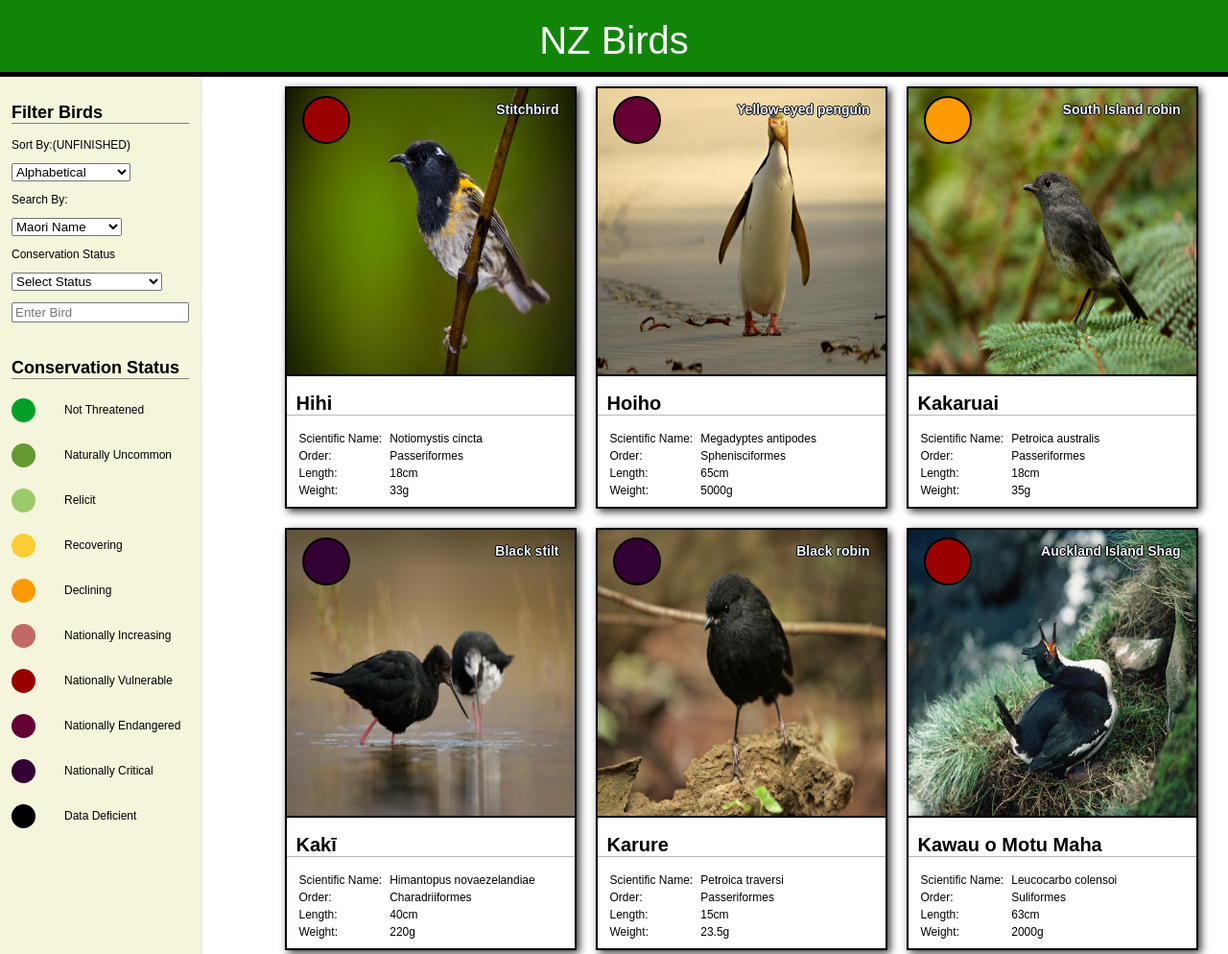
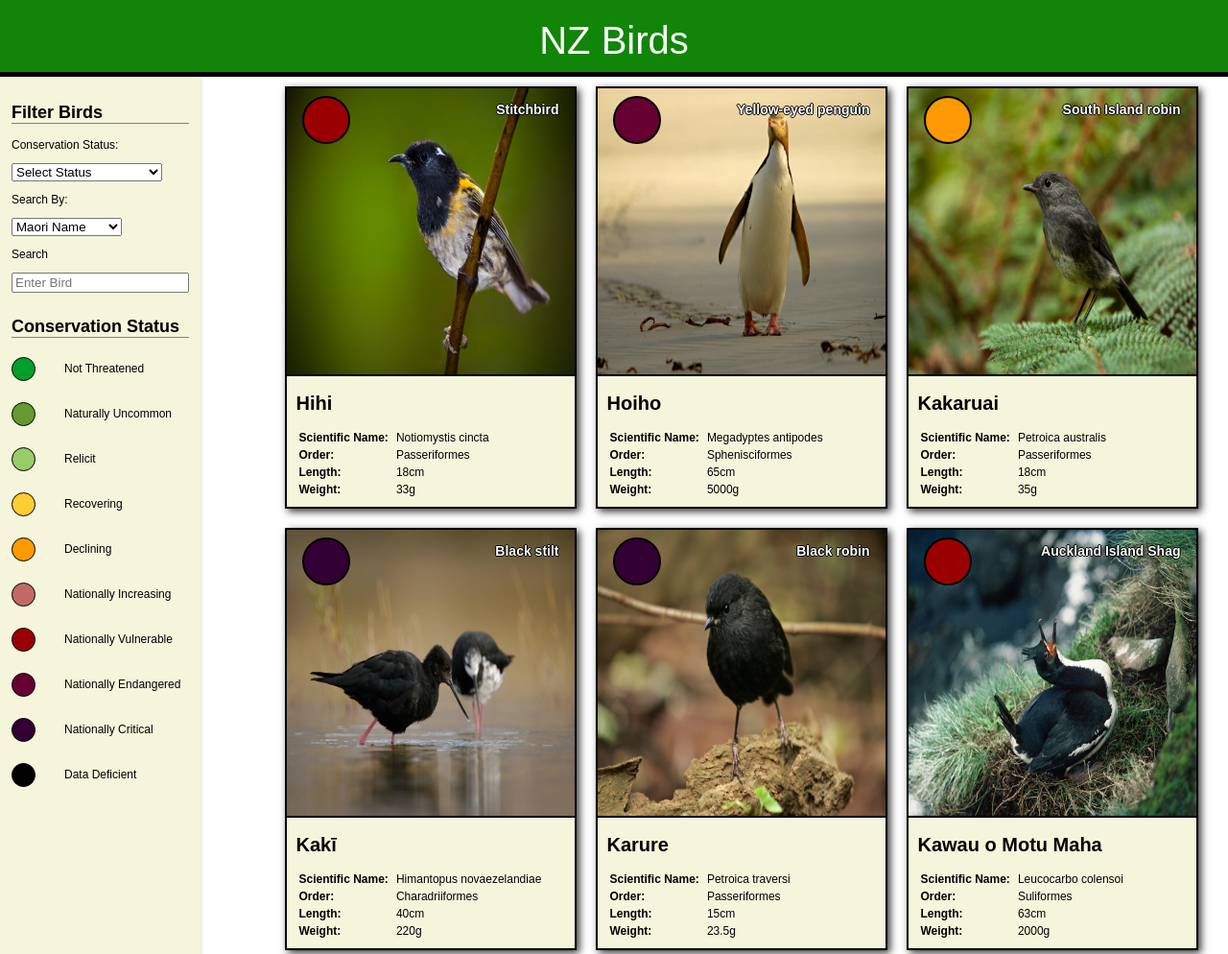
Before and after one commit to fitbe930/Assignment1, a plain HTML site: page webpage.html in a window 1280 px wide. Shown: the top 994 px of the page at 96% size. Drawn offline with Linux system fonts and the light colour scheme.

Commit message:
added coservation status filter

```diff
--- a/webpage.html
+++ b/webpage.html
@@ -3,7 +3,7 @@
 
 <head>
     <link href="webstyle.css" rel="stylesheet">
-    <meta charset="UFT-8" content="width = device-width, initial-scale=1">
+    <meta charset="UFT-8" content="width = device-width, initial-scale=1.0">
     <script defer src="website.js"></script>
     <title>Nz Birds</title>
 </head>
@@ -15,26 +15,10 @@
         <nav>
             <h2>Filter Birds</h2>
             <form>
-                <p>Sort By:(UNFINISHED)</p>
-                <select name="sort" id="sort">
-                    <option value="Alphabetical" selected>Alphabetical</option>
-                    <option value="Length(Tallest)">Length(Tallest)</option>
-                    <option value="Lenght(Shortest)">Lenght(Shortest)</option>
-                    <option value="Weight(Heaviest)">Weight(Heaviest)</option>
-                    <option value="Weight(Lightest)">Weight(Lightest)</option>
-                </select>
 
-                <p>Search By:</p>
-                <select name="info" id="info" onchange="searchFunc()">
-                    <option value="English Name">English Name</option>
-                    <option value="Maori Name" selected>Maori Name</option>
-                    <option value="Scientific Name">Scientific Name</option>
-                    <option value="Order">Order</option>
-                </select>
-
-                <p>Conservation Status</p>
+                <p>Conservation Status:</p>
                 <select name="status" id="status" onchange="searchFunc()">
-                    <option selected>Select Status</option>
+                    <option value="empty" selected>Select Status</option>
                     <option value="NT">Not Threatened</option>
                     <option value="NU">Naturally Uncommon</option>
                     <option value="R">Relicit</option>
@@ -46,7 +30,17 @@
                     <option value="NC">Nationally Critical</option>
                     <option value="DD">Data Deficient</option>
                 </select>
-                <p><input type="text" id="search_bar" placeholder="Enter Bird" onkeyup="searchFunc()"></p>
+
+                <p>Search By:</p>
+                <select name="info" id="info" onchange="searchFunc()">
+                    <option value="Maori Name" selected>Maori Name</option>
+                    <option value="English Name">English Name</option>
+                    <option value="Scientific Name">Scientific Name</option>
+                    <option value="Order">Order</option>
+                </select>
+
+                <p>Search</p>
+                <input type="text" id="search_bar" placeholder="Enter Bird" onkeyup="searchFunc()">
             </form>
 
 
@@ -66,15 +60,11 @@
                 </div>
             </div>
 
-
-
-
-
         </nav>
         <div id="panels">
 
-
         </div>
+        <div id="no_result"></div>
 
     </main>
     <footer>
--- a/website.js
+++ b/website.js
@@ -2,13 +2,6 @@
 async function func() {
     let response = await fetch("./nzbird.json");
     let birds = await response.json();
-
-    let e = document.getElementById('sort');
-    let value = e.value;
-    if (value == "Lenght(Shortest)") {
-        birds.sort((a, b) => a.size.length.value - a.size.length.value);
-    };
-    //alert(value);
 
     for (i = 0; i < birds.length; i++) {
 
@@ -26,13 +19,16 @@ async function func() {
         div.setAttribute("class", "cards");
         //add bird image to panels
         div.innerHTML = "<img src =" + src + " alt =" + birds[i].primary_name + "/>"
+        //add credits
         p.innerHTML = "Credit: " + birds[i].photo.credit;
+        //add maori name
         h1.innerHTML = birds[i].primary_name;
+        //add english name
         h3.innerHTML = birds[i].english_name;
-        weight_pds =
 
-            // create table of bird info to panels
-            table.innerHTML = "<tr><td> Scientific Name: <td><td class = 'sci'>" + birds[i].scientific_name
+
+        // create table of bird info to panels
+        table.innerHTML = "<tr><td> Scientific Name: <td><td class = 'sci'>" + birds[i].scientific_name
             + "</td></tr><tr><td> Order: <td><td class = 'ord'>" + birds[i].order
             + "</td></tr><tr><td> Length: <td><td class = 'length'>" + birds[i].size.length.value + birds[i].size.length.units
             + "</td></tr><tr><td> Weight: <td><td class = 'weight'>" + birds[i].size.weight.value + birds[i].size.weight.units + "</td></tr>";
@@ -69,7 +65,7 @@ async function func() {
 
 
         }
-        //alert(circle.style.backgroundColor);
+
     }
 }
 func();
@@ -83,13 +79,17 @@ function searchFunc() {
     let input = document.querySelector("#search_bar");
     let filter = input.value.toUpperCase(); // get textfield input
     let list = document.getElementsByClassName("cards");
+    let count = 0;
 
     for (let i = 0; i < list.length; i++) {
 
+        list[i].style.display = '';
 
 
         let e = document.getElementById('info');
         let value = e.value;
+
+
 
 
         // change b depending on 'search by' selection
@@ -105,25 +105,57 @@ function searchFunc() {
         }
 
 
+        let goal_col = ""
+        let stat = document.getElementById('status');
+        let stat_val = stat.value;
+        let circ_col = list[i].getElementsByClassName('circle')[0].style.backgroundColor;
 
-        let f = document.getElementById('status');
-        let value2 = f.value;
+        //sets goal_col to the correct conservation status colour
+        if (stat_val == "NT") {
+            goal_col = "rgb(2, 160, 40)";
+        } else if (stat_val == "NU") {
+            goal_col = "rgb(100, 154, 49)";
+        } else if (stat_val == "R") {
+            goal_col = "rgb(153, 203, 104)";
+        } else if (stat_val == "Re") {
+            goal_col = "rgb(254, 204, 51)";
+        } else if (stat_val == "D") {
+            goal_col = "rgb(254, 154, 1)";
+        } else if (stat_val == "NI") {
+            goal_col = "rgb(194, 105, 103)";
+        } else if (stat_val == "NV") {
+            goal_col = "rgb(155, 0, 0)";
+        } else if (stat_val == "NE") {
+            goal_col = "rgb(102, 0, 50)";
+        } else if (stat_val == "NC") {
+            goal_col = "rgb(50, 0, 51)";
+        } else if (stat_val == "DD") {
+            goal_col = "black";
+        } else if (stat_val == "empty") {
+            goal_col = circ_col;
+        }
 
-        if (value == "NT") {
+
+        let c = b.innerHTML.toUpperCase().normalize("NFD").replace(/\p{Diacritic}/gu, ""); //ignores any special maori characters
+
+        // hide cards if they dont contain search string and conservation colour is wrong
+        if (c.indexOf(filter) > -1 && circ_col == goal_col) {
+            list[i].style.display = '';
+            count = count + 1;
+        } else {
+            list[i].style.display = 'none';
 
         }
 
 
-        let c = b.innerHTML.toUpperCase().normalize("NFD").replace(/\p{Diacritic}/gu, "") //ignores any special maori characters
-
-
-        if (c.indexOf(filter) > -1) {
-            list[i].style.display = ''
-        } else {
-            list[i].style.display = 'none';
-        }
 
 
     }
+    if (count == 0) {
+        document.getElementById('no_result').innerHTML = "No Results Found!";
+    } else {
+        document.getElementById('no_result').innerHTML = "";
+    }
+
 
 }
--- a/webstyle.css
+++ b/webstyle.css
@@ -28,12 +28,10 @@ nav {
     background: beige;
     box-shadow: 0 2px 4px 0 rgba(0, 0, 0, .2);
     font-size: 12px;
-}
-
-nav {
     padding: 1em;
     position: relative;
 }
+
 
 footer {
     padding: 1em;
@@ -62,6 +60,7 @@ footer {
     border: 2px solid;
     box-shadow: 3px 3px 8px 0px rgb(53, 52, 52);
     position: relative;
+    background-color: beige;
 
 }
 
@@ -71,8 +70,6 @@ footer {
     align-items: stretch;
     padding-left: 3.5em;
     justify-content: center;
-
-
 
 
 }
@@ -123,7 +120,7 @@ h2 {
 h1 {
     font-size: 20px;
     padding-left: 10px;
-    border-bottom: 1px solid rgb(187, 182, 182);
+
 }
 
 table {
@@ -136,7 +133,7 @@ h3 {
     position: absolute;
     top: 0px;
     right: 16px;
-    color: aliceblue;
+    color: white;
     text-shadow: -1px 0 black, 0 1px black, 1px 0 black, 0 -1px black;
     font-size: 14px;
 }
@@ -165,43 +162,43 @@ p>span {
 }
 
 #NT {
-    background: #02a028;
+    background: rgb(2, 160, 40);
 }
 
 #NU {
-    background: #649a31;
+    background: rgb(100, 154, 49);
 }
 
 #R {
-    background: #99cb68;
+    background: rgb(153, 203, 104);
 }
 
 #Re {
-    background: #fecc33;
+    background: rgb(254, 204, 51);
 }
 
 #D {
-    background: #fe9a01;
+    background: rgb(254, 154, 1);
 }
 
 #NI {
-    background: #c26967;
+    background: rgb(194, 105, 103);
 }
 
 #NV {
-    background: #9b0000;
+    background: rgb(155, 0, 0);
 }
 
 #NE {
-    background: #660032;
+    background: rgb(102, 0, 50);
 }
 
 #NC {
-    background: #320033;
+    background: rgb(50, 0, 51);
 }
 
 #DD {
-    background: black;
+    background: rgb(0, 0, 0);
 }
 
 #conserv {
@@ -209,3 +206,22 @@ p>span {
     position: sticky;
     top: 0;
 }
+
+span {
+    border: 1px solid;
+}
+
+td {
+    font-weight: bold;
+}
+
+.sci,
+.ord,
+.length,
+.weight {
+    font-weight: 100;
+}
+
+#no_result {
+    padding-top: 2em;
+}
```
